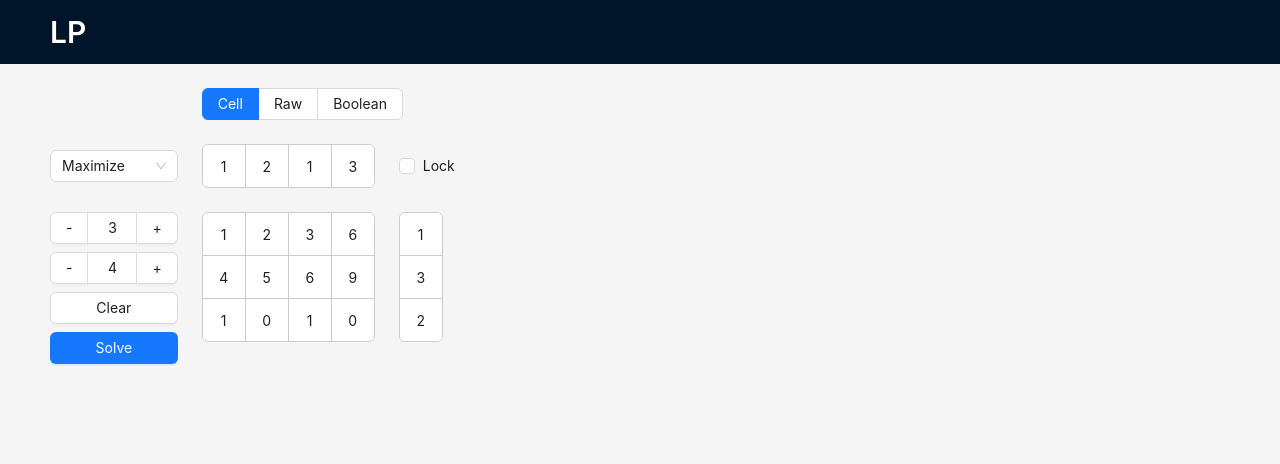
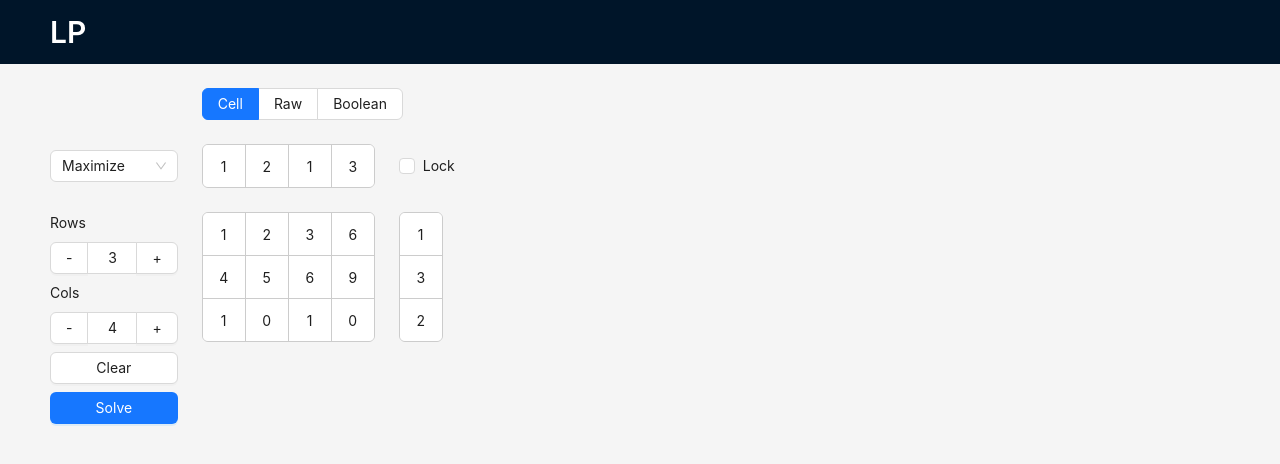
Before and after one commit to Samwell-II/hack2023, a React (Vite) app in the folder frontend/: page / in a window 1280 px wide. Shown: the top 464 px of the page. Built offline with nearby package versions, Linux system fonts and the light colour scheme.

Commit message:
add labels to dimensions

```diff
--- a/frontend/src/components/lp-input/LinearProgramInput.tsx
+++ b/frontend/src/components/lp-input/LinearProgramInput.tsx
@@ -48,12 +48,14 @@ const LinearProgramInput: React.FC = () => {
 
             <div style={{display: 'flex', flexDirection: 'column', gap: '8px', gridRow: 3, gridColumn: 1}}>
                 <MatrixDimensionInput
+                    label='Rows'
                     value={matrix.rows}
                     onChange={matrix.setRows}
                     onIncrement={matrix.incrementRows}
                     onDecrement={matrix.decrementRows}
                 />
                 <MatrixDimensionInput
+                    label='Cols'
                     value={matrix.cols}
                     onChange={matrix.setCols}
                     onIncrement={matrix.incrementCols}
--- a/frontend/src/components/matrix-input/MatrixDimensionInput.tsx
+++ b/frontend/src/components/matrix-input/MatrixDimensionInput.tsx
@@ -1,15 +1,18 @@
-import { Button, Input, Space } from 'antd';
+import { Button, Form, Input, Space } from 'antd';
 import React from 'react';
 
 export interface IMatrixDimensionInputProps {
+    label?: string;
     value: number;
     onChange?: (dim: number) => void;
     onIncrement?: () => void;
     onDecrement?: () => void;
 }
 
-const MatrixDimensionInput: React.FC<IMatrixDimensionInputProps> = ({ value, onChange, onIncrement, onDecrement}) => {
+const MatrixDimensionInput: React.FC<IMatrixDimensionInputProps> = ({ label, value, onChange, onIncrement, onDecrement}) => {
     return (
+        <Form layout='vertical'>
+            <Form.Item label={label} style={{margin: 0}}>
                 <Space.Compact>
                     <Button onClick={onDecrement}>-</Button>
                     <Input
@@ -20,6 +23,8 @@ const MatrixDimensionInput: React.FC<IMatrixDimensionInputProps> = ({ value, onC
                     />
                     <Button onClick={onIncrement}>+</Button>
                 </Space.Compact>
+            </Form.Item>
+        </Form>
     )
 }
 
```
Lines whose indentation alone changed are shown as unchanged.
